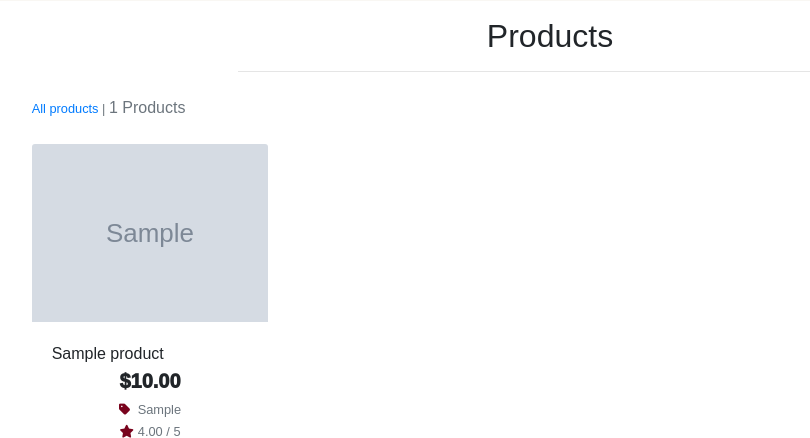
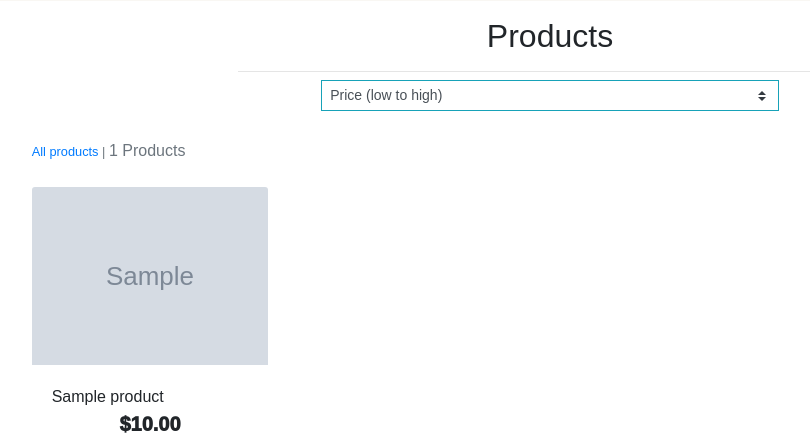
Before and after one commit to Code-Institute-Submissions/maxapn98-quality_supplements_JuneResub, a Django app: a page that uses products/templates/products/products.html in a window 1280 px wide. Shown: the part 167-605 px from the top of the page, without its empty margins (90-900 px from the left). Run offline with Django 3.2, Linux system fonts and the light colour scheme; tables that the repository leaves empty hold one stand-in row (values such as "Sample post"); grey boxes marked "Sample" are stand-in pictures; some libraries are stand-ins or nearby versions.

Commit message:
Add sorting dropdown selector input for products page

```diff
--- a/products/templates/products/products.html
+++ b/products/templates/products/products.html
@@ -19,6 +19,32 @@
                     <h3 class="logo-font text-centers">{{ c.product_category }}</h3>
                 {% endfor %}
                 <hr class="w-50 mb-1" />
+            </div>
+        </div>
+        <div class="row mt-1 mb-2">
+            <div class="col-12 col-md-6 mx-auto order-md-last d-flex justify-content-center">
+                <div class="sort-select-wrapper w-75 w-lg-50">
+                    <select id="sort-selector" class="custom-select custom-select-sm rounded-0 border border-{% if current_sorting != 'None_None' %}info{% else %}black{% endif %}">
+                        <option value="reset" {% if current_sorting == 'None_None' %}selected{% endif %}>Sort by...
+                        </option>
+                        <option value="price_asc" {% if current_sorting == 'price_asc' %}selected{% endif %}>Price (low
+                            to high)</option>
+                        <option value="price_desc" {% if current_sorting == 'price_desc' %}selected{% endif %}>Price
+                            (high to low)</option>
+                        <option value="rating_asc" {% if current_sorting == 'rating_asc' %}selected{% endif %}>Rating
+                            (low to high)</option>
+                        <option value="rating_desc" {% if current_sorting == 'rating_desc' %}selected{% endif %}>Rating
+                            (high to low)</option>
+                        <option value="name_asc" {% if current_sorting == 'name_asc' %}selected{% endif %}>Name (A-Z)
+                        </option>
+                        <option value="name_desc" {% if current_sorting == 'name_desc' %}selected{% endif %}>Name (Z-A)
+                        </option>
+                        <option value="category_asc" {% if current_sorting == 'category_asc' %}selected{% endif %}>
+                            Category (A-Z)</option>
+                        <option value="category_desc" {% if current_sorting == 'category_desc' %}selected{% endif %}>
+                            Category (Z-A)</option>
+                    </select>
+                </div>
             </div>
         </div>
         <div class="row">
```
